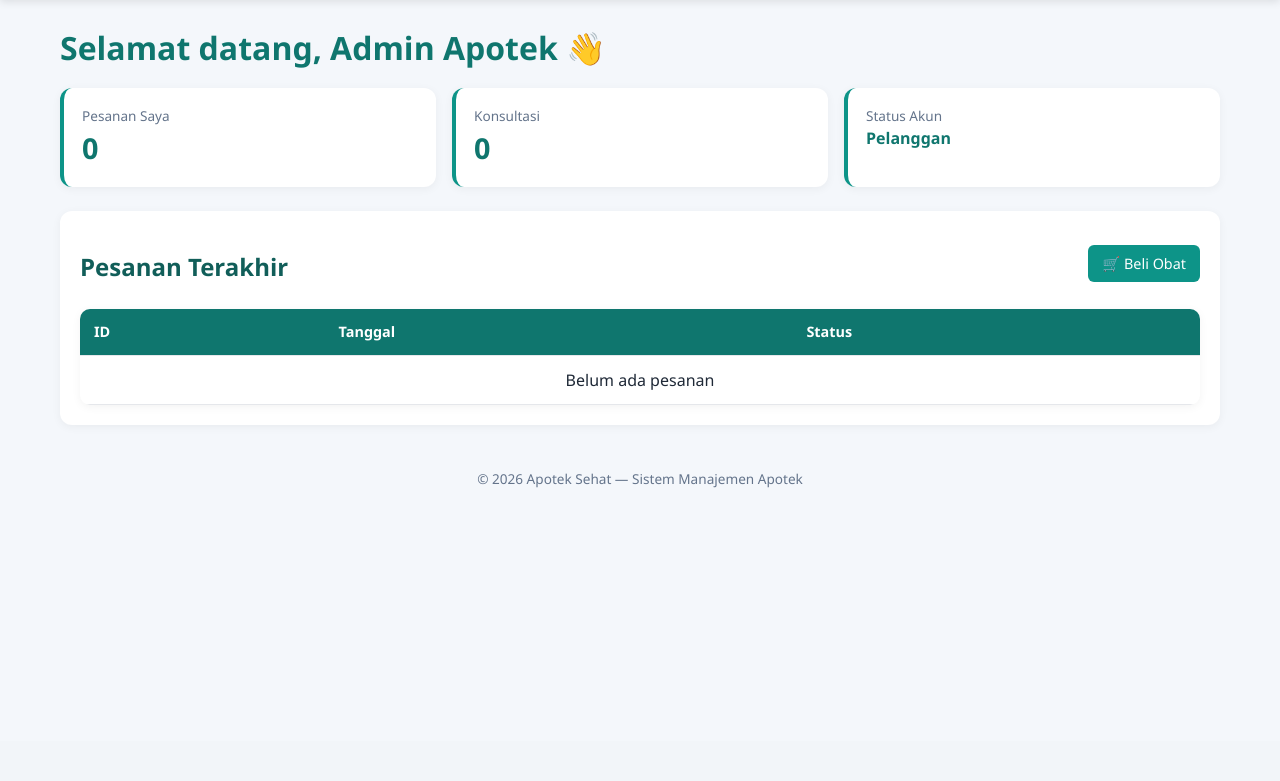
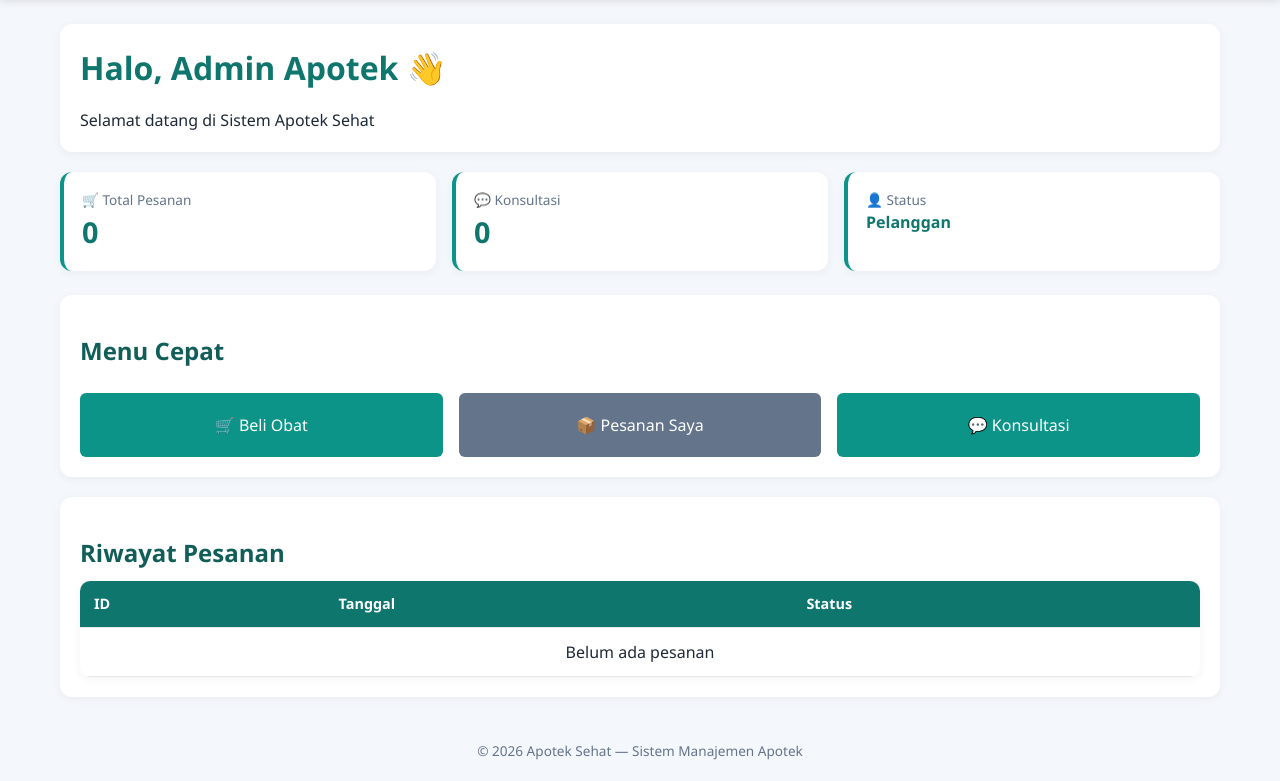
Before and after one commit to ryanndraa-coder/Sistem-apotek, a PHP site: page /pelanggan/dashboard.php in a window 1280 px wide. Shown: the part 59-840 px from the top of the page. Before the commit the page ends 547 px from the top, so only its background shows below. Run offline with PHP 8.4, Linux system fonts and the light colour scheme; a user stored in the database is signed in.

Commit message:
modern pelanggan dashboard

```diff
--- a/pelanggan/dashboard.php
+++ b/pelanggan/dashboard.php
@@ -9,22 +9,32 @@ if (!isset($_SESSION['id_user'])) {
 require_once __DIR__ . '/../includes/header.php';
 ?>
 
-<h1>Selamat datang, <?= htmlspecialchars($_SESSION['nama']) ?> 👋</h1>
+<div class="card">
+
+    <h1>
+        Halo, <?= htmlspecialchars($_SESSION['nama']) ?> 👋
+    </h1>
+
+    <p>
+        Selamat datang di Sistem Apotek Sehat
+    </p>
+
+</div>
 
 <div class="stats">
 
     <div class="stat">
-        <div class="label">Pesanan Saya</div>
+        <div class="label">🛒 Total Pesanan</div>
         <div class="value">0</div>
     </div>
 
     <div class="stat">
-        <div class="label">Konsultasi</div>
+        <div class="label">💬 Konsultasi</div>
         <div class="value">0</div>
     </div>
 
     <div class="stat">
-        <div class="label">Status Akun</div>
+        <div class="label">👤 Status</div>
         <div class="value" style="font-size:1rem;">
             Pelanggan
         </div>
@@ -35,29 +45,86 @@ require_once __DIR__ . '/../includes/header.php';
 <div class="card">
 
     <div class="toolbar">
-        <h2>Pesanan Terakhir</h2>
 
-        <a href="beli_obat.php" class="btn">
+        <h2>Menu Cepat</h2>
+
+    </div>
+
+    <div
+        style="
+            display:grid;
+            grid-template-columns:
+            repeat(auto-fit,minmax(200px,1fr));
+            gap:16px;
+        "
+    >
+
+        <a
+            href="beli_obat.php"
+            class="btn"
+            style="
+                padding:20px;
+                text-align:center;
+                font-size:1rem;
+            "
+        >
             🛒 Beli Obat
         </a>
+
+        <a
+            href="#"
+            class="btn btn-secondary"
+            style="
+                padding:20px;
+                text-align:center;
+                font-size:1rem;
+            "
+        >
+            📦 Pesanan Saya
+        </a>
+
+        <a
+            href="#"
+            class="btn"
+            style="
+                padding:20px;
+                text-align:center;
+                font-size:1rem;
+            "
+        >
+            💬 Konsultasi
+        </a>
+
     </div>
+
+</div>
+
+<div class="card">
+
+    <h2>Riwayat Pesanan</h2>
 
     <table>
 
         <thead>
+
             <tr>
                 <th>ID</th>
                 <th>Tanggal</th>
                 <th>Status</th>
             </tr>
+
         </thead>
 
         <tbody>
 
             <tr>
+
                 <td colspan="3" style="text-align:center;">
+
                     Belum ada pesanan
+
                 </td>
+
             </tr>
 
         </tbody>
```
